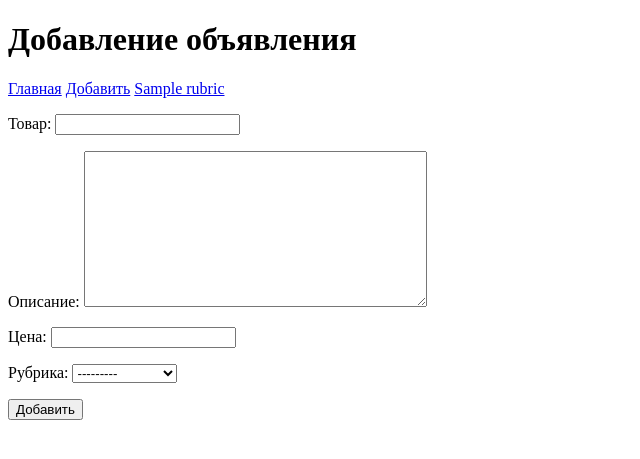
After one commit to Nikola-1C/samplesite, a Django app: page /bboard/add/ in a window 1280 px wide. The commit adds this page. Shown: the top 459 px of the page, without its empty margins (0-640 px from the left). Run offline with Django 3.2, Linux system fonts and the light colour scheme; tables that the repository leaves empty hold one stand-in row (values such as "Sample post").

Commit message:
Добавлена форма размещения объявления

```diff
--- a/samplesite/bboard/templates/bboard/by_rubric.html
+++ b/samplesite/bboard/templates/bboard/by_rubric.html
@@ -9,6 +9,7 @@
     <h2>Рубрика: {{ current_rubric.name }} </h2>
     <div>
       <a href="{% url 'index' %}">Главная</a>
+      <a href="{% url 'add' %}">Добавить</a>
       {% for rubric in rubrics %}
       <a href="{% url 'by_rubric' rubric.pk %}">{{ rubric.name }}</a>
       {% endfor %}
--- /dev/null
+++ b/samplesite/bboard/templates/bboard/create.html
@@ -0,0 +1,22 @@
+<!DOCTYPE html>
+<html>
+  <head>
+    <meta  http-equiv="Content-Type" content="text/html" charset="utf-8">
+    <title>Добавление объявления - Доска объявлений</title>
+  </head>
+  <body>
+    <h1>Добавление объявления</h1>
+    <div>
+      <a href="{% url 'index' %}">Главная</a>
+      <a href="{% url 'add' %}">Добавить</a>
+      {% for rubric in rubrics %}
+      <a href="{% url 'by_rubric' rubric.pk %}">{{ rubric.name }}</a>
+      {% endfor %}
+    </div>
+    <form method="post">
+      {% csrf_token %}
+      {{ form.as_p }}
+      <input type="submit" value="Добавить">
+    </form>
+  </body>
+</html>
--- a/samplesite/bboard/templates/bboard/index.html
+++ b/samplesite/bboard/templates/bboard/index.html
@@ -8,6 +8,7 @@
     <h1>Объявления</h1>
     <div>
       <a href="{% url 'index' %}">Главная</a>
+      <a href="{% url 'add' %}">Добавить</a>
       {% for rubric in rubrics %}
       <a href="{% url 'by_rubric' rubric.pk %}">{{ rubric.name }}</a>
       {% endfor %}
--- a/samplesite/bboard/urls.py
+++ b/samplesite/bboard/urls.py
@@ -1,7 +1,10 @@
 from django.urls import path
-from .views import index, by_rubric
+from .views import index
+from .views import by_rubric
+from .views import BbCreateView
 
 urlpatterns = [
+    path('add/', BbCreateView.as_view(), name='add'),
     path('<int:rubric_id>/', by_rubric, name='by_rubric'),
     path('', index, name='index'),
 ]
--- a/samplesite/bboard/views.py
+++ b/samplesite/bboard/views.py
@@ -1,7 +1,9 @@
 from django.shortcuts import render
+from django.views.generic.edit import CreateView
 
 from .models import Bb
 from .models import Rubric
+from .forms import BbForm
 
 def index(request) :
     bbs = Bb.objects.all()
@@ -15,3 +17,13 @@ def by_rubric(request, rubric_id):
     current_rubric = Rubric.objects.get(pk=rubric_id)
     context = {'bbs': bbs, 'rubrics': rubrics, 'current_rubric': current_rubric}
     return render(request, 'bboard/by_rubric.html', context)
+
+class BbCreateView(CreateView):
+    template_name = 'bboard/create.html'
+    form_class = BbForm
+    success_url = '/bboard/'
+
+    def get_context_data(self, **kwargs):
+        context = super().get_context_data(**kwargs)
+        context['rubrics'] = Rubric.objects.all()
+        return context
```
